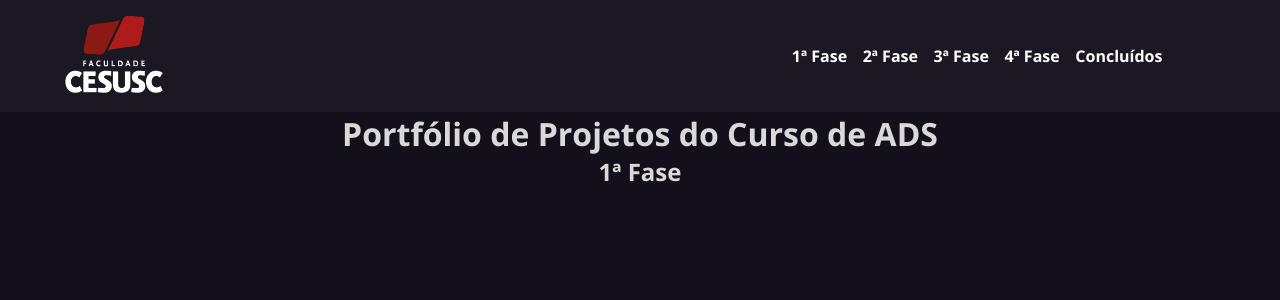
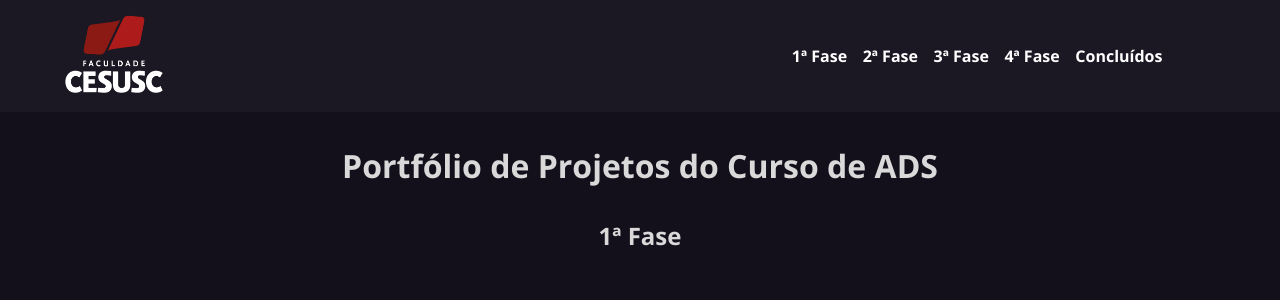
Before and after one commit to gab-boff/frontend-biblioteca-solitaria, a React (Vite) app: page /new-curriculum/1 in a window 1280 px wide. Shown: the top 300 px of the page. Built offline with nearby package versions, Linux system fonts and the light colour scheme.

Commit message:
feature: start card component

```diff
--- a/src/components/Card/styles.scss
+++ b/src/components/Card/styles.scss
@@ -10,7 +10,7 @@
 
     background-color: var(--raisin-black);
 
-    width: clamp(300px, 100%, 450px);
+    width: clamp(300px, 100%, 400px);
     min-height: 340px;
 
     img {
--- a/src/pages/OldCurriculumById/OldCurriculumById.tsx
+++ b/src/pages/OldCurriculumById/OldCurriculumById.tsx
@@ -31,7 +31,7 @@ const OldCurriculumById = () => {
       <main className="main">
         <h1>Portfólio de Projetos do Curso de ADS</h1>
         <h2>{pageId !== "concluidos" ? `${pageId}ª Fase` : "Concluídos"}</h2>
-        <section>
+        <section className="card-wrapper">
           {repeat.map((item) => (
             <Card key={item} />
           ))}
--- a/src/pages/OldCurriculumById/styles.scss
+++ b/src/pages/OldCurriculumById/styles.scss
@@ -1,9 +1,22 @@
 .container-id {
+    .main {
+        display: flex;
+        flex-direction: column;
+        align-items: center;
+        margin: 1rem 0;
+    }
+
     h1 {
-        text-align: center;
+        margin: 1rem 0;
     }
 
     h2 {
-        text-align: center;
+        margin: 1rem 0;
+    }
+
+    .card-wrapper {
+        display: flex;
+        flex-wrap: wrap;
+        gap: 2rem;
     }
 }
```
